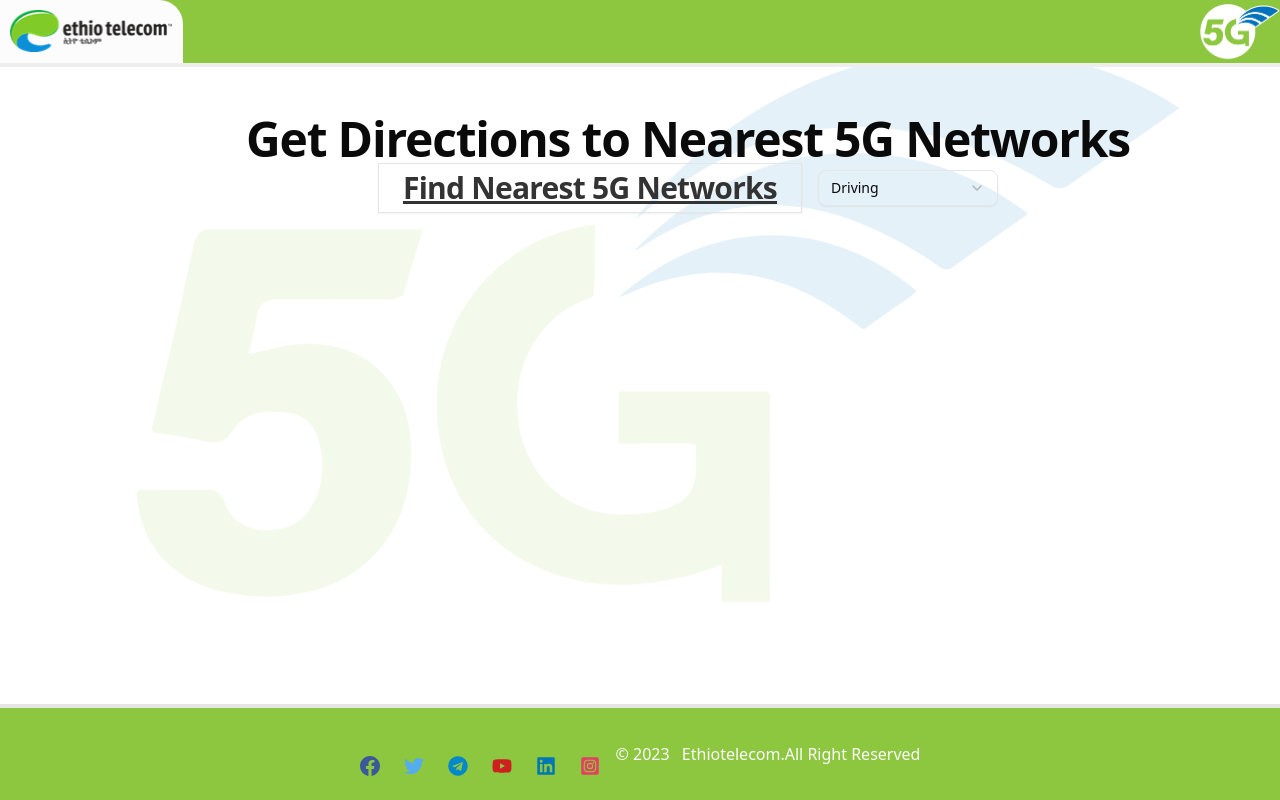
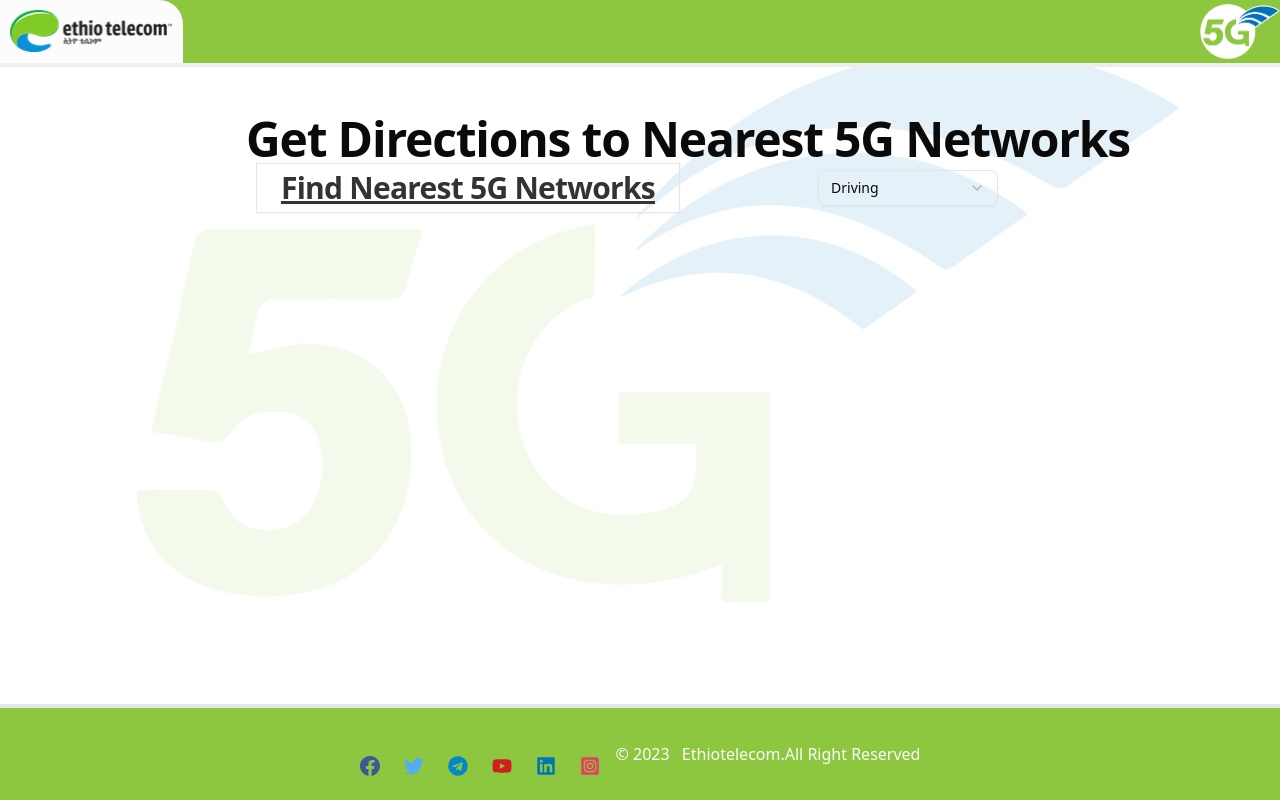
Before and after one commit to Endale-Truweha/track, a Next.js app: page / in a window 1280 px wide. Built offline with nearby package versions, Linux system fonts and the light colour scheme.

Commit message:
i make it reponsive

```diff
--- a/src/components/OpenGoogleMaps.tsx
+++ b/src/components/OpenGoogleMaps.tsx
@@ -137,7 +137,7 @@ const OpenGoogleMaps = () => {
      <h1 className="scroll-m-20 text-4xl font-extrabold tracking-tight lg:text-5xl">Get Directions to Nearest 5G Networks</h1>
 
       {/* Button to trigger geolocation */}
-      <div className="flex justify-between items-center gap-4">
+      <div className=" grid grid-cols-1 md:grid-cols-2  place-items-center gap-4">
 
 
       <Button
```
